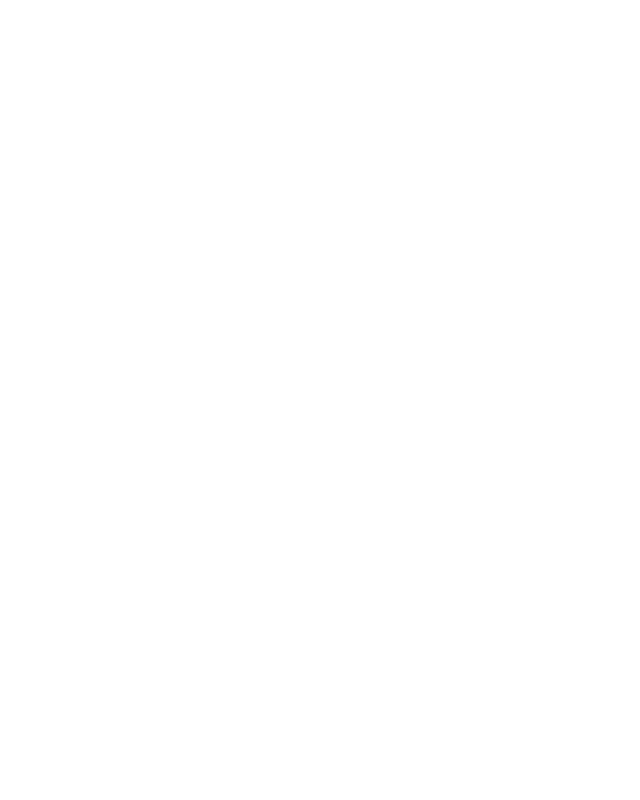
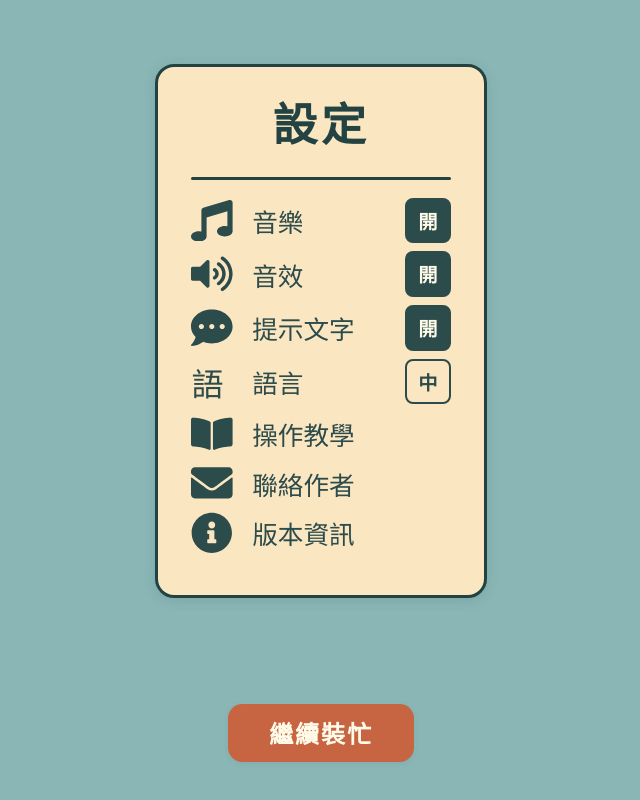
Before and after one commit to jelly871011/metting-berry, a React (Vite) app: page /setting in a window 1280 px wide. Before the commit this address had no page. Shown: the whole page, without its empty margins (319-959 px from the left). Built offline with nearby package versions, Linux system fonts and the light colour scheme.

Commit message:
feat: add Setting page

```diff
--- a/src/App.tsx
+++ b/src/App.tsx
@@ -5,6 +5,7 @@
 import Meeting from './pages/Meeting';
 import Report from './pages/Report';
 import Title from './pages/Title';
+import Setting from './pages/Setting';
 
 const App: React.FC = () => (
 	<BrowserRouter>
@@ -14,6 +15,7 @@
 			<Route path="/meeting" element={<Meeting />} />
 			<Route path="/report" element={<Report />} />
 			<Route path="/title" element={<Title />} />
+			<Route path="/setting" element={<Setting />} />
 		</Routes>
 	</BrowserRouter>
 );
--- /dev/null
+++ b/src/assets/styles/Setting.css
@@ -0,0 +1,208 @@
+.setting-container {
+    min-height: 100vh;
+    width: 100vw;
+    background: #8ab6b6;
+    display: flex;
+    flex-direction: column;
+    align-items: center;
+    justify-content: flex-start;
+    padding-top: 5%;
+}
+.setting-card {
+    background: #fbe6c2;
+    border: 0.22rem solid #234342;
+    border-radius: 1.2rem;
+    width: 20vw;
+    min-height: 60vh;
+    min-width: 18rem;
+    max-width: 27rem;
+    margin: 0 auto 1.8rem auto;
+    box-shadow: 0 0.16rem 0.8rem #23434222;
+    padding: 1.4rem 1.2rem 1.6rem 1.2rem;
+    display: flex;
+    flex-direction: column;
+    align-items: center;
+    position: relative;
+}
+.setting-title {
+    font-size: 2.8rem;
+    font-weight: bold;
+    color: #234342;
+    text-align: center;
+    letter-spacing: 0.08em;
+    margin-bottom: 0.7rem;
+}
+.setting-divider {
+    width: 90%;
+    min-width: 7.5rem;
+    height: 0.22rem;
+    background: #234342;
+    border-radius: 0.12rem;
+    margin: 0.7rem 0 1.1rem 0;
+    display: block;
+}
+.setting-list {
+    width: 90%;
+    display: flex;
+    flex-direction: column;
+    gap: 0.5rem;
+}
+.setting-list-item {
+    display: flex;
+    align-items: center;
+    font-size: 1.6rem;
+    color: #2c4b4b;
+    gap: 1.2rem;
+}
+.setting-icon {
+    font-size: 2.6rem;
+    min-width: 2.6rem;
+}
+.setting-switch {
+    margin-left: auto;
+    display: flex;
+    align-items: center;
+}
+.setting-switch-toggle {
+    display: flex;
+    align-items: center;
+    width: 5.2rem;
+    height: 2.6rem;
+    border: 0.18rem solid #2c4b4b;
+    border-radius: 2rem;
+    background: #fbe6c2;
+    overflow: hidden;
+    cursor: pointer;
+    font-size: 1.1rem;
+    font-weight: bold;
+    transition: border 0.2s;
+}
+.setting-switch-toggle .switch-inner {
+    display: flex;
+    width: 100%;
+    height: 100%;
+}
+.setting-switch-toggle .switch-option {
+    flex: 1;
+    display: flex;
+    align-items: center;
+    justify-content: center;
+    transition: background 0.2s, color 0.2s;
+    border-radius: 2rem;
+    font-size: 1.1rem;
+}
+.setting-switch-toggle .switch-option.selected {
+    background: #8ab6b6;
+    color: #2c4b4b;
+}
+.setting-switch-toggle .switch-option:not(.selected) {
+    background: transparent;
+    color: #2c4b4b;
+}
+.setting-btn {
+    display: flex;
+    align-items: center;
+    gap: 0.8rem;
+    background: none;
+    border: none;
+    color: #2c4b4b;
+    font-size: 1.6rem;
+    cursor: pointer;
+    padding: 0.4rem 0.8rem;
+    border-radius: 0.6rem;
+    transition: background 0.2s;
+}
+.setting-btn:hover {
+    background: #e5cfa6;
+}
+.setting-bottom {
+    width: 100%;
+    display: flex;
+    justify-content: center;
+    position: fixed;
+    left: 0;
+    bottom: 2.4rem;
+    z-index: 10;
+}
+.setting-square-toggle {
+    width: 2.6rem;
+    height: 2.6rem;
+    display: flex;
+    align-items: center;
+    justify-content: center;
+    border: 0.18rem solid #2c4b4b;
+    border-radius: 0.5rem;
+    background: #fbe6c2;
+    color: #2c4b4b;
+    font-size: 1.2rem;
+    font-weight: bold;
+    cursor: pointer;
+    transition: background 0.2s, color 0.2s, border 0.2s;
+}
+.setting-square-toggle.selected {
+    background: #2c4b4b;
+    color: #fffbe9;
+    border-color: #2c4b4b;
+}
+.setting-list-btn {
+    background: none;
+    border: none;
+    color: #2c4b4b;
+    font-size: 1.6rem;
+    cursor: pointer;
+    padding: 0;
+    transition: color 0.2s, text-decoration 0.2s;
+    display: inline-block;
+    vertical-align: middle;
+}
+.setting-list-btn:hover,
+.setting-list-btn:focus {
+    color: #619190;
+}
+@media (max-width: 600px) {
+    .setting-container {
+        padding-top: 10%;
+    }
+    .setting-card {
+        width: 65vw;
+        height: 70vh;
+        min-height: 20rem;
+        max-height: 80vh;
+        padding: 1.1rem 1rem 1.2rem 1rem;
+        padding-top: 5%;
+        box-sizing: border-box;
+        display: flex;
+        flex-direction: column;
+        justify-content: flex-start;
+    }
+    .setting-title {
+        font-size: 2.2rem;
+    }
+
+    .setting-list {
+        gap: 1rem;
+    }
+    .setting-list-item {
+        font-size: 1.2rem;
+    }
+    .setting-icon {
+        font-size: 1.8rem;
+    }
+    .setting-switch-toggle {
+        font-size: 0.9rem;
+    }
+    .setting-switch-toggle .switch-option {
+        font-size: 0.9rem;
+    }
+    .setting-square-toggle {
+        width: 2rem;
+        height: 2rem;
+        font-size: 1rem;
+    }
+    .setting-bottom {
+        bottom: 1.2rem;
+    }
+    .setting-list-btn {
+        font-size: 1.2rem;
+    }
+}
--- a/src/pages/Home.tsx
+++ b/src/pages/Home.tsx
@@ -30,7 +30,7 @@
                             <div className="drawer-handle"></div>
                             <button className="drawer-close-btn" onClick={() => setDrawerOpen(false)}><FaTimes /></button>
                             <div className="drawer-bar-btns">
-                                <button className="home-bar-btn"><FaCog className="home-bar-icon" />設定</button>
+                                <button className="home-bar-btn" onClick={() => navigate('/setting')}><FaCog className="home-bar-icon" />設定</button>
                                 <button className="home-bar-btn" onClick={() => navigate('/title')}><FaStar className="home-bar-icon" />我的稱號</button>
                                 <button className="home-bar-btn" onClick={() => navigate('/report')}><FaRegListAlt className="home-bar-icon" />報告卡</button>
                             </div>
--- a/src/pages/Setting.tsx
+++ b/src/pages/Setting.tsx
@@ -1,15 +1,87 @@
-import React from 'react';
+import React, { useState } from 'react';
+import '@/assets/styles/Setting.css';
+import { FaMusic, FaVolumeUp, FaCommentDots, FaBookOpen, FaEnvelope, FaInfoCircle } from 'react-icons/fa';
+import ContinueBusyButton from '../components/ContinueBusyButton';
 
-const Setting: React.FC = () => (
-    <div>
-        <h2>設定</h2>
-        <div>音樂：開/關</div>
-        <div>音效：開/關</div>
-        <div>提示文字：開/關</div>
-        <div>語言：中文/EN</div>
-        <div>操作教學 | 聯絡作者 | 版本資訊</div>
-        <button>繼續裝忙</button>
-    </div>
-);
+const Setting: React.FC = () => {
+    const [musicOn, setMusicOn] = useState(true);
+    const [soundOn, setSoundOn] = useState(true);
+    const [hintOn, setHintOn] = useState(true);
+    const [lang, setLang] = useState<'zh' | 'en'>('zh');
+
+    const onTutorialClick = () => alert('操作教學');
+    const onContactClick = () => alert('聯絡作者');
+    const onInfoClick = () => alert('版本資訊');
+
+    return (
+        <div className="setting-container">
+            <div className="setting-card">
+                <div className="setting-title">設定</div>
+                <div className="setting-divider" />
+                <div className="setting-list">
+                    <div className="setting-list-item">
+                        <FaMusic className="setting-icon" /> 音樂
+                        <div className="setting-switch">
+                            <div
+                                className={`setting-square-toggle${musicOn ? ' selected' : ''}`}
+                                onClick={() => setMusicOn(!musicOn)}
+                            >
+                                {musicOn ? '開' : '關'}
+                            </div>
+                        </div>
+                    </div>
+                    <div className="setting-list-item">
+                        <FaVolumeUp className="setting-icon" /> 音效
+                        <div className="setting-switch">
+                            <div
+                                className={`setting-square-toggle${soundOn ? ' selected' : ''}`}
+                                onClick={() => setSoundOn(!soundOn)}
+                            >
+                                {soundOn ? '開' : '關'}
+                            </div>
+                        </div>
+                    </div>
+                    <div className="setting-list-item">
+                        <FaCommentDots className="setting-icon" /> 提示文字
+                        <div className="setting-switch">
+                            <div
+                                className={`setting-square-toggle${hintOn ? ' selected' : ''}`}
+                                onClick={() => setHintOn(!hintOn)}
+                            >
+                                {hintOn ? '開' : '關'}
+                            </div>
+                        </div>
+                    </div>
+                    <div className="setting-list-item">
+                        <span className="setting-icon" style={{fontSize: '2rem'}}>語</span> 語言
+                        <div className="setting-switch">
+                            <div
+                                className={`setting-square-toggle${lang === 'en' ? ' selected' : ''}`}
+                                onClick={() => setLang(lang === 'zh' ? 'en' : 'zh')}
+                            >
+                                {lang === 'en' ? 'EN' : '中'}
+                            </div>
+                        </div>
+                    </div>
+                    <div className="setting-list-item">
+                        <FaBookOpen className="setting-icon" />
+                        <button className="setting-list-btn" onClick={e => { onTutorialClick(); (e.currentTarget as HTMLButtonElement).blur(); }}>操作教學</button>
+                    </div>
+                    <div className="setting-list-item">
+                        <FaEnvelope className="setting-icon" />
+                        <button className="setting-list-btn" onClick={e => { onContactClick(); (e.currentTarget as HTMLButtonElement).blur(); }}>聯絡作者</button>
+                    </div>
+                    <div className="setting-list-item">
+                        <FaInfoCircle className="setting-icon" />
+                        <button className="setting-list-btn" onClick={e => { onInfoClick(); (e.currentTarget as HTMLButtonElement).blur(); }}>版本資訊</button>
+                    </div>
+                </div>
+            </div>
+            <div className="setting-bottom">
+                <ContinueBusyButton />
+            </div>
+        </div>
+    );
+};
 
 export default Setting;
```
